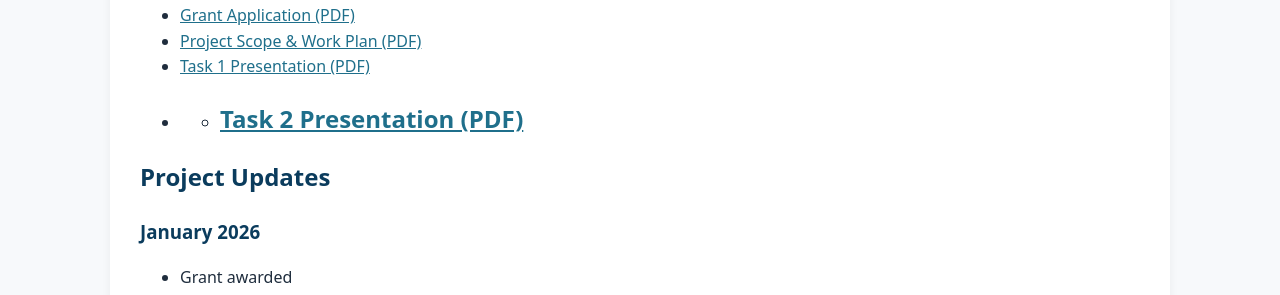
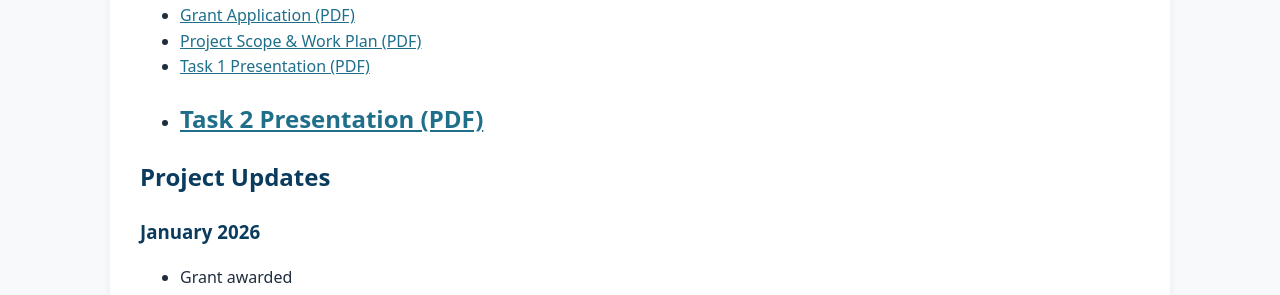
Before and after one commit to MAMRBAGOV/mamrba.gov, a Jekyll site: the page built from czm-grant.md, in a window 1280 px wide. Shown: the part 1915-2210 px from the top of the page. Built offline with Jekyll 4.4.1, drawn with Linux system fonts in a browser that asks for light colours.

```diff
--- a/czm-grant.md
+++ b/czm-grant.md
@@ -49,7 +49,7 @@ The project exemplifies local and regional partnerships by bringing together thr
 - [Grant Application (PDF)](/assets/docs/CZM_Grant_Application.pdf)
 - [Project Scope & Work Plan (PDF)](/assets/docs/CZM_Project_Scope.pdf)
 - [Task 1 Presentation (PDF)](/assets/docs/SCS-Kick-off-Presentation-20260106.pdf)
-- - [Task 2 Presentation (PDF)](/assets/docs/UpdateMtg1Slides_02102026_MAUpperNS)
+- [Task 2 Presentation (PDF)](/assets/docs/UpdateMtg1Slides_02102026_MAUpperNS)
 ---
 
 ## Project Updates
```
